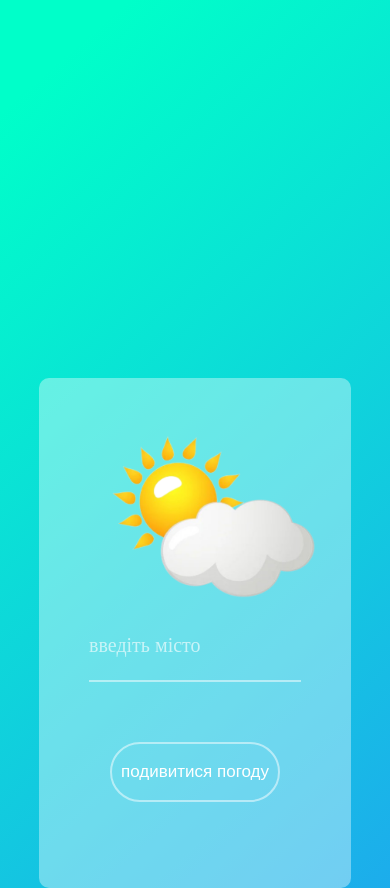
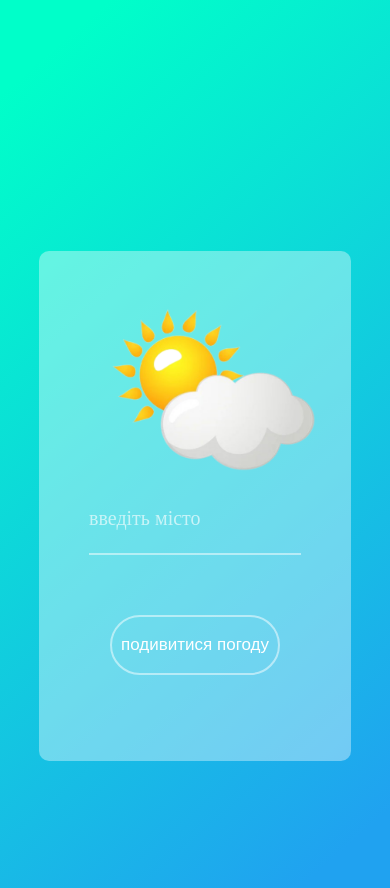
Before and after one commit to MarcelloTar/nature-s_forecast, a plain HTML site: page index.html in a window 390 px wide. Shown: the top 888 px of the page. Drawn offline with Linux system fonts and the light colour scheme.

Commit message:
Add files via upload

```diff
--- a/style.css
+++ b/style.css
@@ -178,8 +178,10 @@
         width: 50%;
     }
     .wrap{
-        height: 150vh;
+        height: 120vh;
         flex-direction: column-reverse;
+        justify-content: center;
+        row-gap: 100px;
 
     }
 }
```
